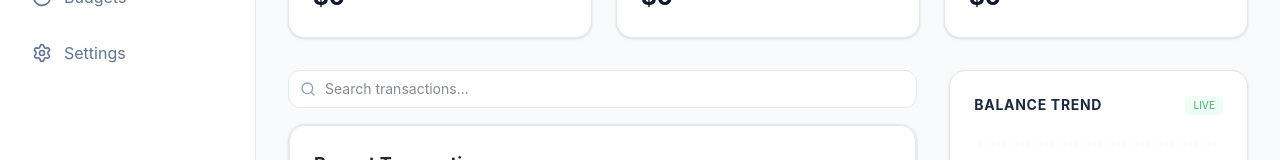
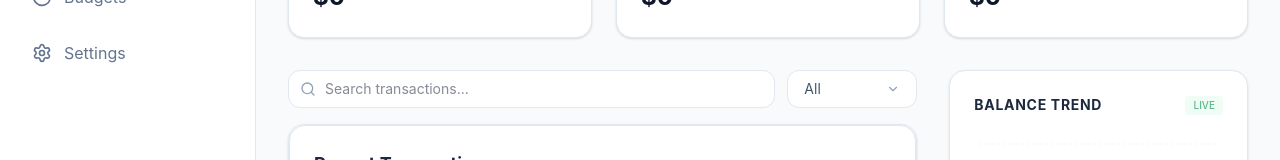
Before and after one commit to Palpatine0/FlowMint, a React (Vite) app in the folder web/: page / in a window 1280 px wide. Shown: the part 292-452 px from the top of the page. Built offline with nearby package versions, Linux system fonts and the light colour scheme.

Commit message:
feat(transactions): add filter by category

```diff
--- a/web/src/pages/Dashboard.tsx
+++ b/web/src/pages/Dashboard.tsx
@@ -1,8 +1,8 @@
-import { Wallet, TrendingUp, TrendingDown, Search } from "lucide-react";
+import { Wallet, TrendingUp, TrendingDown, Search, ChevronDown, Check } from "lucide-react";
 import { StatCard } from "../components/ui/StatCard";
 import { TransactionList } from "../components/ui/TransactionList";
 import type { Transaction, DashboardStats } from "../types";
-import { useState } from "react";
+import { useState, useRef, useEffect } from "react";
 import { BalanceChart } from "../components/ui/BalanceChart";
 
 interface DashboardProps {
@@ -18,12 +18,25 @@ export function Dashboard({
 }: DashboardProps) {
   const [displayLimit, setDisplayLimit] = useState(5);
   const [search, setSearch] = useState("");
+  const [categoryFilter, setCategoryFilter] = useState("All");
+  const [dropdownOpen, setDropdownOpen] = useState(false);
+  const dropdownRef = useRef<HTMLDivElement>(null);
+
+  const categories = ["All", ...Array.from(new Set(transactions.map((tx) => tx.category))).sort()];
+
+  useEffect(() => {
+    const handler = (e: MouseEvent) => {
+      if (dropdownRef.current && !dropdownRef.current.contains(e.target as Node))
+        setDropdownOpen(false);
+    };
+    document.addEventListener("mousedown", handler);
+    return () => document.removeEventListener("mousedown", handler);
+  }, []);
 
   const sortedTransactions = [...transactions]
     .sort((a, b) => new Date(b.date).getTime() - new Date(a.date).getTime())
-    .filter((tx) =>
-      tx.description.toLowerCase().includes(search.toLowerCase()),
-    );
+    .filter((tx) => tx.description.toLowerCase().includes(search.toLowerCase()))
+    .filter((tx) => categoryFilter === "All" || tx.category === categoryFilter);
 
   const visibleTransactions = sortedTransactions.slice(0, displayLimit);
   const hasMore = displayLimit < sortedTransactions.length;
@@ -59,7 +72,8 @@ export function Dashboard({
 
       <div className="grid grid-cols-1 lg:grid-cols-3 gap-8 items-start">
         <div className="lg:col-span-2 space-y-4">
-          <div className="relative">
+          <div className="flex gap-3">
+            <div className="relative flex-1">
               <Search
                 size={16}
                 className="absolute left-3 top-1/2 -translate-y-1/2 text-slate-400"
@@ -71,6 +85,30 @@ export function Dashboard({
                 placeholder="Search transactions..."
                 className="w-full pl-9 pr-4 py-2 border border-slate-200 rounded-xl text-sm outline-none focus:ring-2 focus:ring-primary-400 bg-white"
               />
+            </div>
+            <div ref={dropdownRef} className="relative">
+              <button
+                onClick={() => setDropdownOpen((o) => !o)}
+                className="flex items-center gap-2 px-4 py-2 border border-slate-200 rounded-xl text-sm bg-white text-slate-600 hover:border-primary-400 focus:ring-2 focus:ring-primary-400 outline-none min-w-[130px] justify-between"
+              >
+                <span>{categoryFilter}</span>
+                <ChevronDown size={14} className={`text-slate-400 transition-transform ${dropdownOpen ? "rotate-180" : ""}`} />
+              </button>
+              {dropdownOpen && (
+                <div className="absolute right-0 mt-1 w-full bg-white border border-slate-200 rounded-xl shadow-lg z-20 overflow-hidden">
+                  {categories.map((cat) => (
+                    <button
+                      key={cat}
+                      onClick={() => { setCategoryFilter(cat); setDisplayLimit(5); setDropdownOpen(false); }}
+                      className="flex items-center justify-between w-full px-4 py-2 text-sm text-slate-600 hover:bg-primary-50 hover:text-primary-600 transition-colors"
+                    >
+                      {cat}
+                      {cat === categoryFilter && <Check size={13} className="text-primary-500" />}
+                    </button>
+                  ))}
+                </div>
+              )}
+            </div>
           </div>
 
           <div className="bg-white rounded-2xl border border-slate-200 shadow-sm overflow-hidden">
```
Lines whose indentation alone changed are shown as unchanged.
